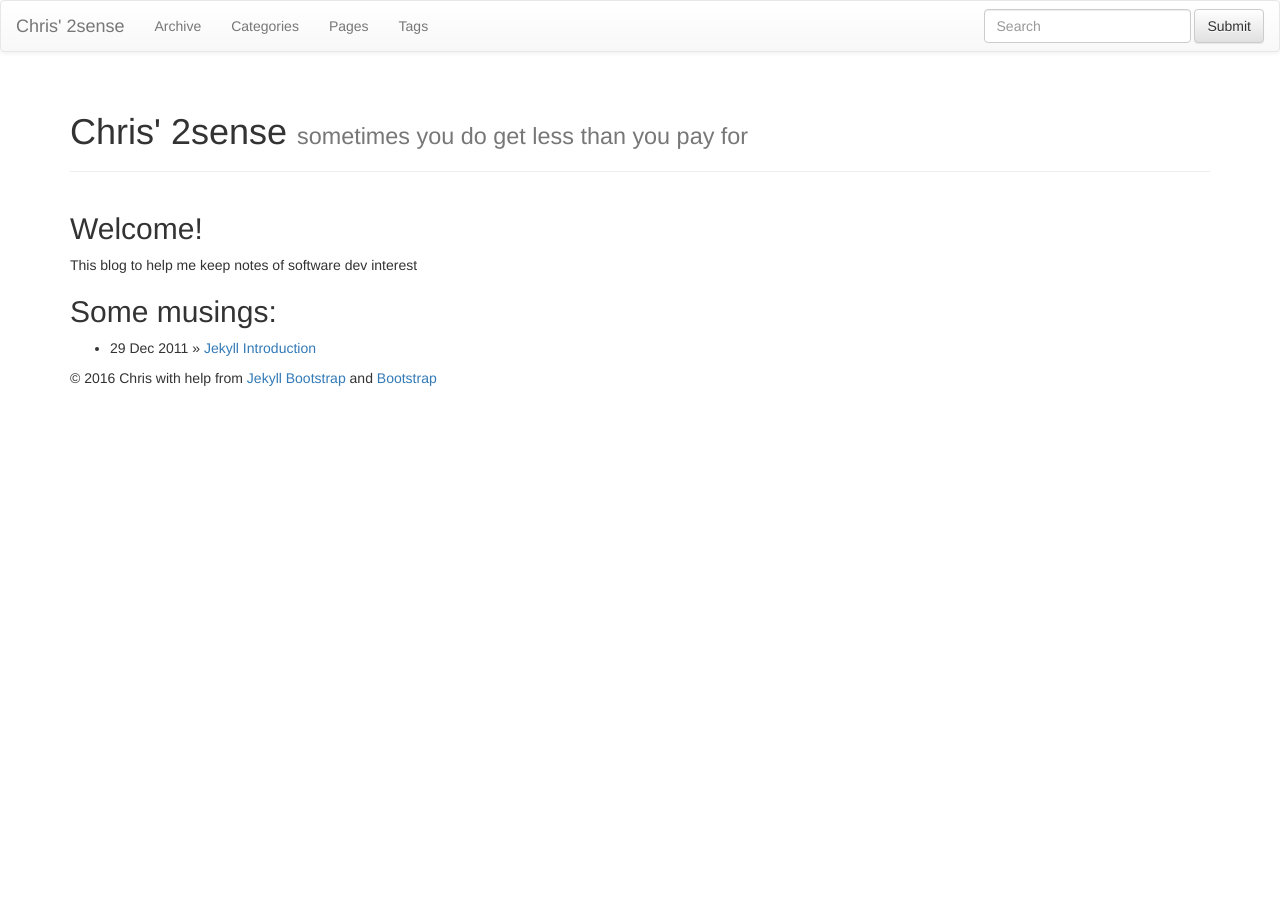
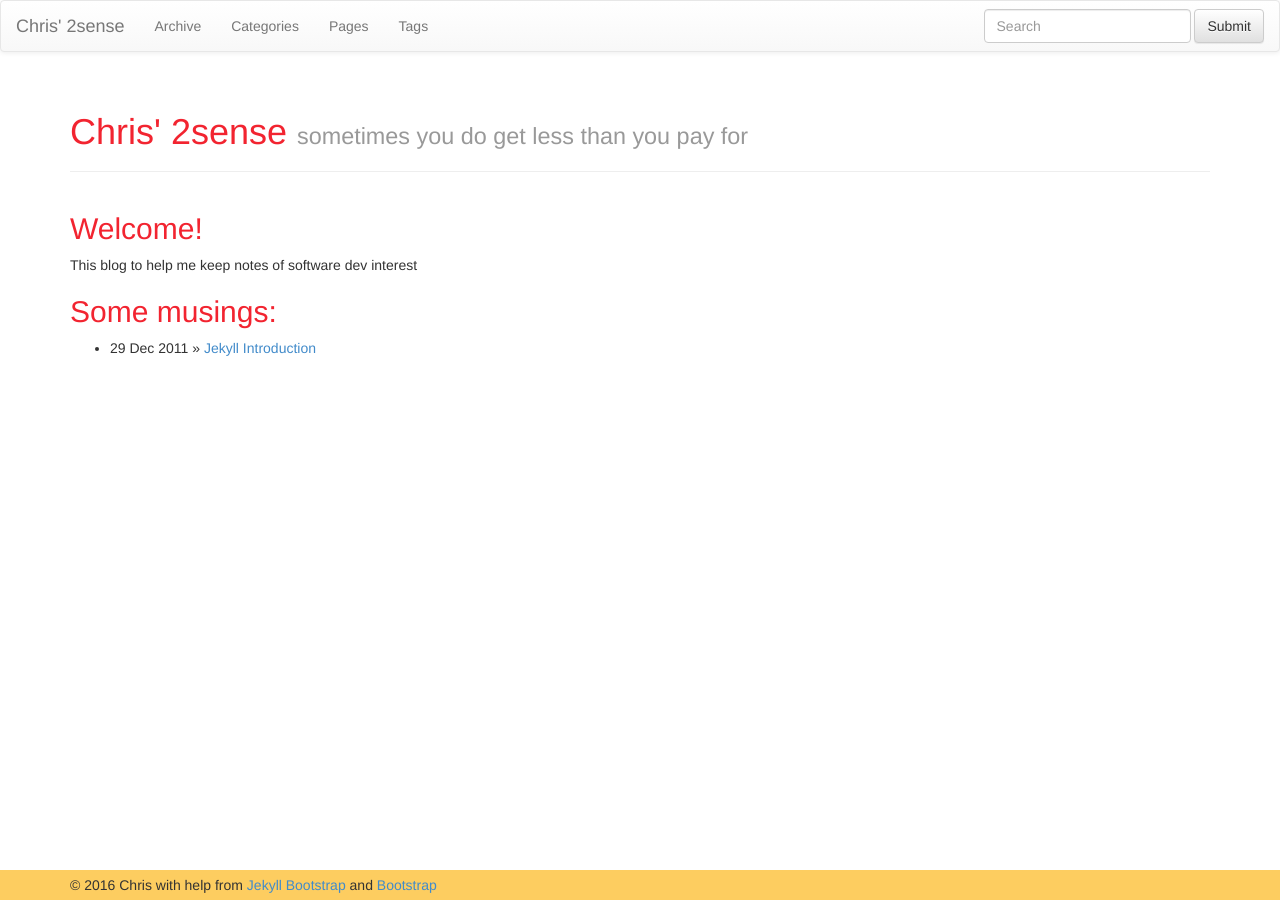
Before and after one commit to faizanvahevaria/chrisamow.github.io, a Jekyll site: the page built from index.md, in a window 1280 px wide. Built offline with Jekyll 4.4.1, drawn with Linux system fonts in a browser that asks for light colours; nearby versions of some CDN libraries; library files that are not in the unit come from our copies.

Commit message:
finally asset path

```diff
--- a/_config.yml
+++ b/_config.yml
@@ -68,7 +68,7 @@ JB :
   #   http://s3.amazonaws.com/yoursite/themes/watermelon
   #   /assets
   #
-  ASSET_PATH : false
+  ASSET_PATH : /assets/themes
 
   # These paths are to the main pages Jekyll-Bootstrap ships with.
   # Some JB helpers refer to these paths; change them here if needed.
```
